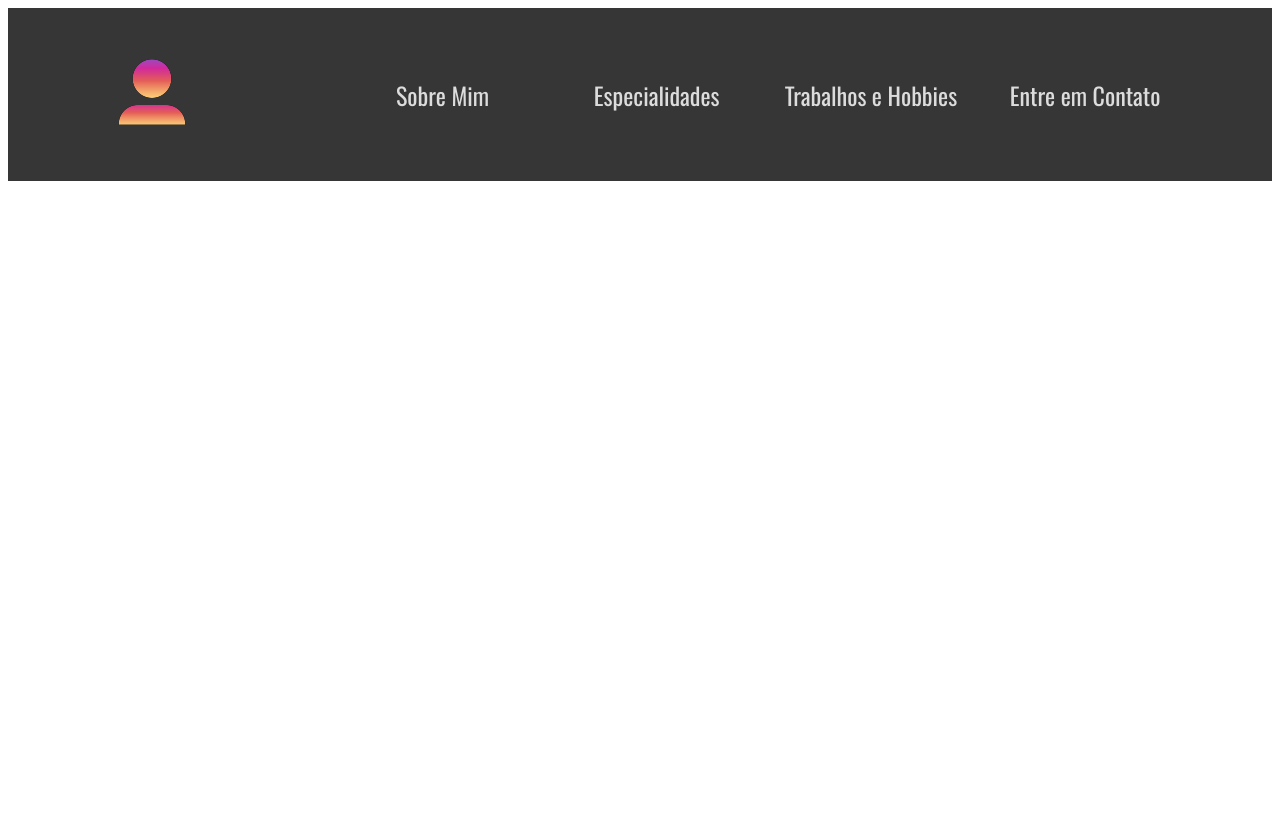
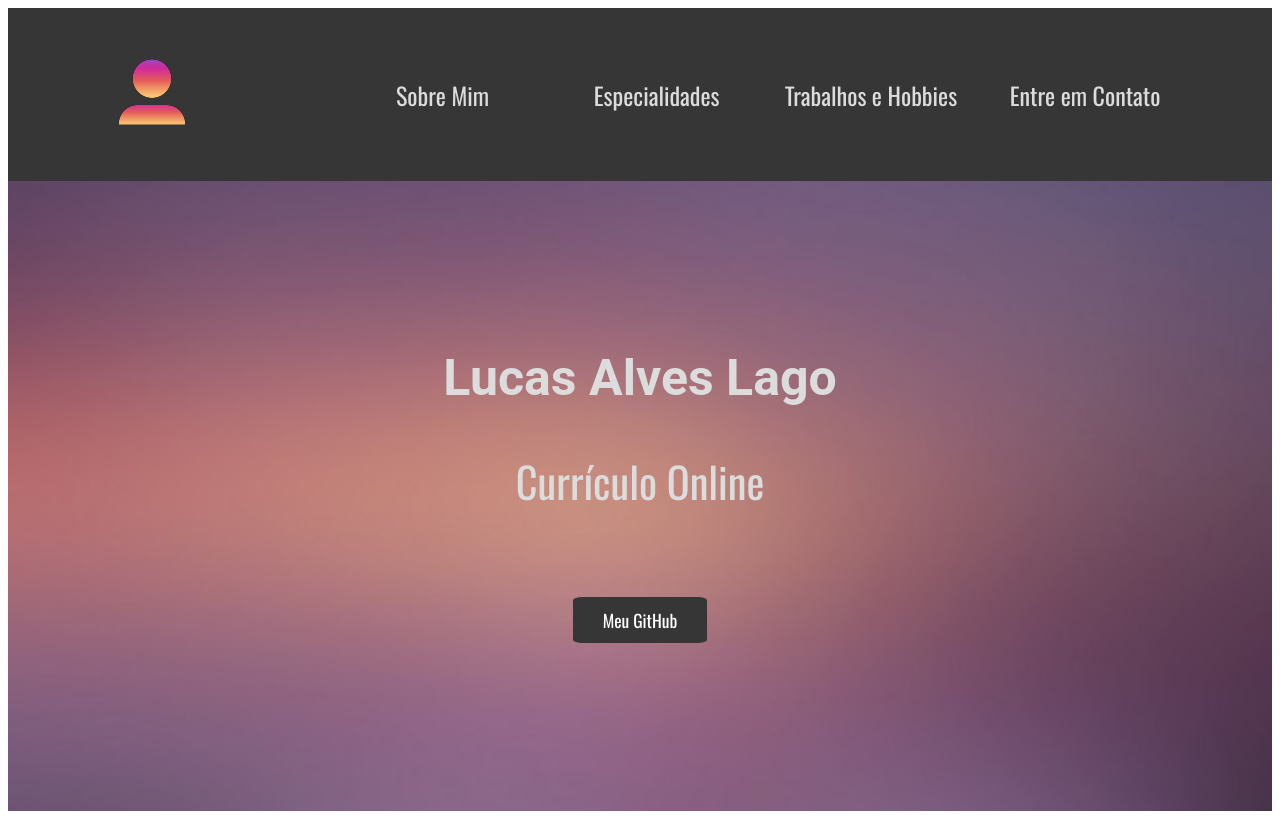
Before and after one commit to Lucas-Alves1/Site-Etec-1-, a plain HTML site: page index.html in a window 1280 px wide. Drawn offline with nearby package versions, Linux system fonts and the light colour scheme.

Commit message:
Add files via upload
conclusão do nav

```diff
--- a/css/estilo.css
+++ b/css/estilo.css
@@ -55,6 +55,42 @@ nav ul li a{
 	color: #DCDCDC;
 }
 
+/* header */
+
+header{
+	background-image: url('../img/wppe.jpg');
+	background-size: cover;
+	background-position: center;
+	background-repeat: no-repeat;
+	color: #DCDCDC;
+	display: flex;
+	flex-direction: column;
+	align-items: center;
+	text-align: center;
+	padding: 30px;
+	font-size: 25px;
+
+}
+
+header p{
+	margin-bottom: 2em;
+	font-size: 1.7em;
+
+}
+
+.botao{
+	color: #fff;
+	text-decoration: none;
+	padding: 10px 30px;
+	background-color: #363636;
+	font-size: .7em;
+	border-radius: 7%;
+
+
+}
+
+
+
 @media screen and (min-width: 768px){
 /* Cabeçalho ou barra de Navegação */
 nav{
@@ -67,5 +103,11 @@ nav ul{
 	width: 70%;
 }
 
+}
+/* header */
+
+header{
+	height: 570px;
+	justify-content: center;
 
 }
--- a/index.html
+++ b/index.html
@@ -22,5 +22,11 @@
 
 	</nav>
 
+	<header>
+		<h1>Lucas Alves Lago</h1>
+		<p>Currículo Online</p>
+		<a class="botao" href="https://github.com/Lucas-Alves1/Site-Etec-1-">Meu GitHub</a>
+
+	</header>
 </body>
 </html>
```
Also changed, not shown: img/wppe.jpg (added).
